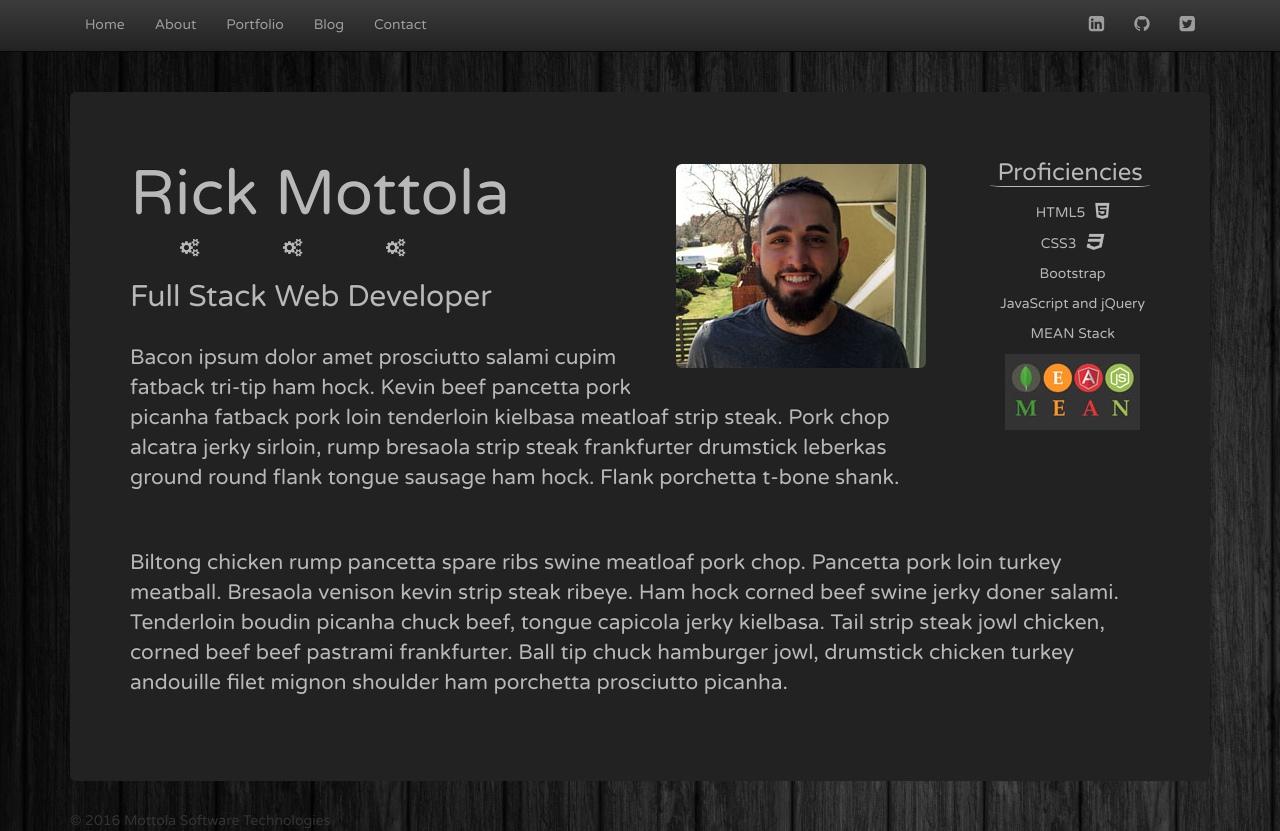
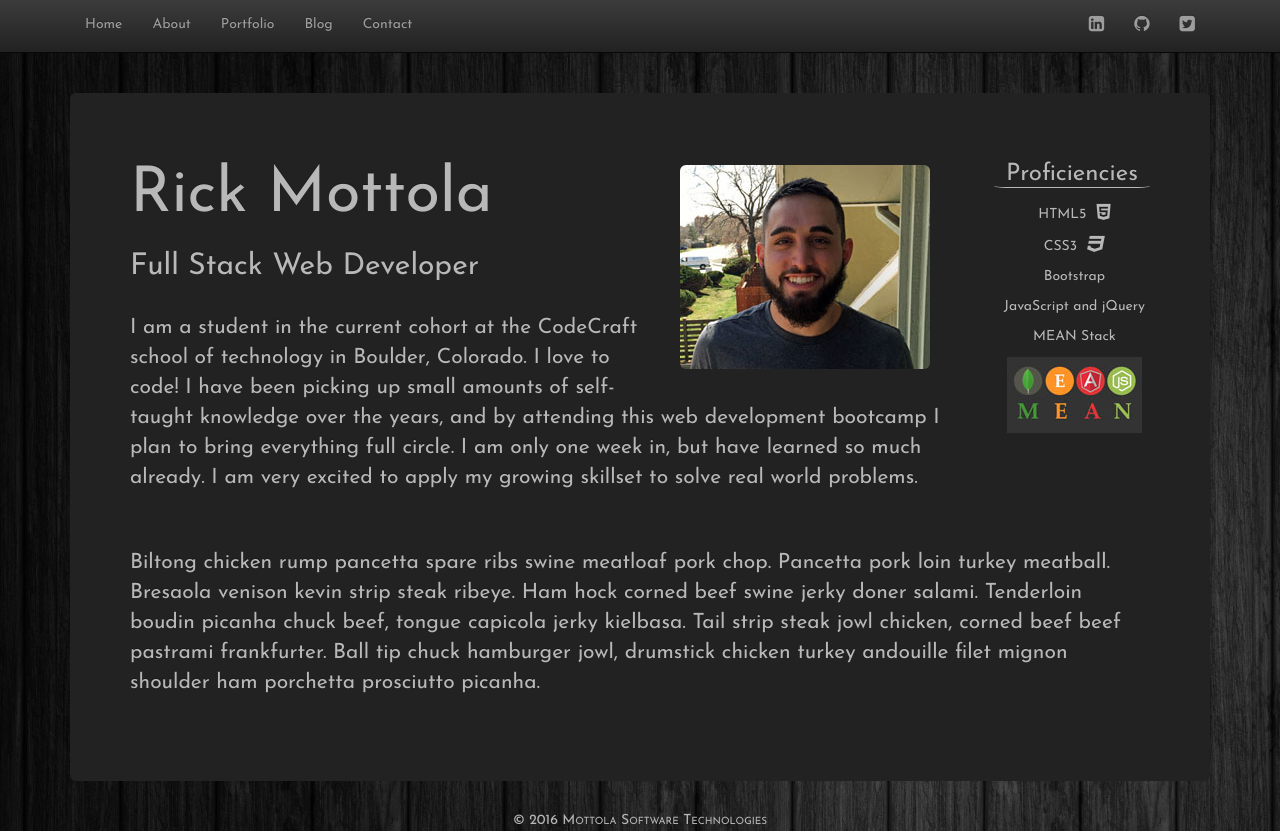
Before and after one commit to mottola/bootstrap-portfolio, a plain HTML site: page index.html in a window 1280 px wide. Drawn offline with nearby package versions, Linux system fonts and the light colour scheme.

Commit message:
third commit

```diff
--- a/index.html
+++ b/index.html
@@ -57,12 +57,12 @@
                 <li><a href="contact.html">Contact</a></li>
             </ul>
             <ul class="nav navbar-nav glyph">
+
                 <li><a href="https://www.linkedin.com/in/rick-mottola-76393a119" target="_blank">
                 <span class="fa fa-linkedin-square"></span></a></li>
                 <li><a href="http://github.com/mottola" target="_blank"><span class="fa fa-github"></span></a></li>
                 <li><a href="http://twitter.com/rick_mottola" target="_blank">
                 <span class="fa fa-twitter-square"></span></a></li>
-
 
             </ul>
         </div>
@@ -84,23 +84,16 @@
 
        <h1>Rick Mottola</h1>
 
-       <span class="fa fa-cogs glyph-pad"></span>
-       <span class="fa fa-cogs glyph-pad"></span>
-       <span class="fa fa-cogs glyph-pad"></span>
-
-
        <h2>Full Stack Web Developer</h2>
 
-        <p>Bacon ipsum dolor amet prosciutto salami cupim fatback tri-tip ham hock. Kevin beef pancetta pork picanha fatback pork loin tenderloin kielbasa meatloaf strip steak. Pork chop alcatra jerky sirloin, rump bresaola strip steak frankfurter drumstick leberkas ground round flank tongue sausage ham hock. Flank porchetta t-bone shank.</p>
+        <p>I am a student in the current cohort at the CodeCraft school of technology in Boulder, Colorado. I love to code! I have been picking up small amounts of self-taught knowledge over the years, and by attending this web development bootcamp I plan to bring everything full circle. I am only one week in, but have learned so much already. I am very excited to apply my growing skillset to solve real world problems.</p>
 
         <p>Biltong chicken rump pancetta spare ribs swine meatloaf pork chop. Pancetta pork loin turkey meatball. Bresaola venison kevin strip steak ribeye. Ham hock corned beef swine jerky doner salami. Tenderloin boudin picanha chuck beef, tongue capicola jerky kielbasa. Tail strip steak jowl chicken, corned beef beef pastrami frankfurter. Ball tip chuck hamburger jowl, drumstick chicken turkey andouille filet mignon shoulder ham porchetta prosciutto picanha. </p>
 
     </div>
 </div>
-<div class="container">
-   <div class="footer">
+<div class="footer">
     <span>&copy; 2016 Mottola Software Technologies</span>
-   </div>
 </div>
 </body>
 
--- a/style.css
+++ b/style.css
@@ -1,7 +1,7 @@
-@import url(https://fonts.googleapis.com/css?family=Varela+Round); /* Allows use of chosen Google Font */
+@import url(https://fonts.googleapis.com/css?family=Josefin+Sans); /* Allows use of chosen Google Font */
 
 body {
-    font-family: 'Varela Round', sans-serif; /* Applies our chosen font to everything in the body of our html */
+    font-family: 'Josefin Sans', sans-serif; /* Applies our chosen font to everything in the body of our html */
 /*    background-image: linear-gradient(from bottom,#1e162c 0,#4e4e4e 100%);*/
 /*    background-image: url(images/background.jpg);*/
 /*    background-color: rgba(211, 211, 211, 0.25);*/
@@ -14,7 +14,7 @@ body {
     margin-bottom: 40px;
 }
 .nav.navbar-nav.glyph {
-    float: right !important;
+    float: right;
 }
 .fa {
     font-size: large;
@@ -47,9 +47,11 @@ body {
     border-bottom: 1px solid #b8b8b8;
     border-radius: 8%;
 }
+/*
 .glyph-pad {
     padding-right: 10px;
 }
+*/
 #portrait {
     float: right;
     padding: 24px;
@@ -71,8 +73,16 @@ body {
     font-size: large;
     margin-left: 50px;
 }
-.container.footer {
+.footer {
     text-align: center !important;
-    font-size: 18px !important;
+    font-size: 14px !important;
     font-variant: small-caps !important;
+    color: #b8b8b8;
 }
+#center {
+    text-align: center;
+}
+
+.navbar.navbar-inverse.navbar-static-top.fixed {
+    position: fixed;
+}
```
